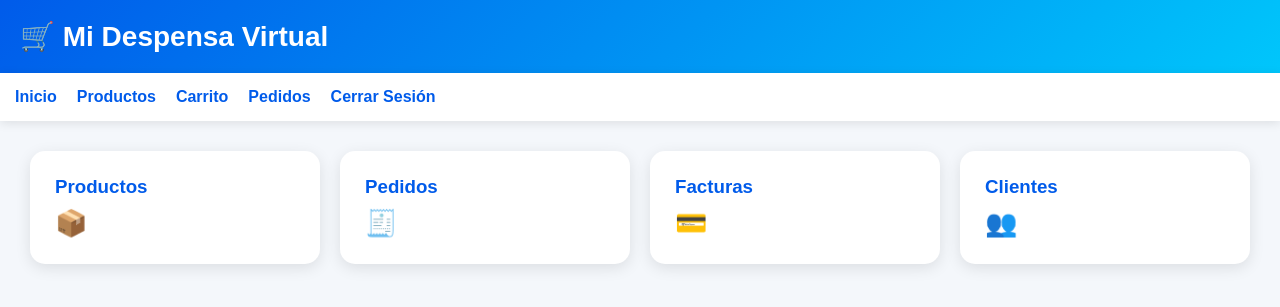
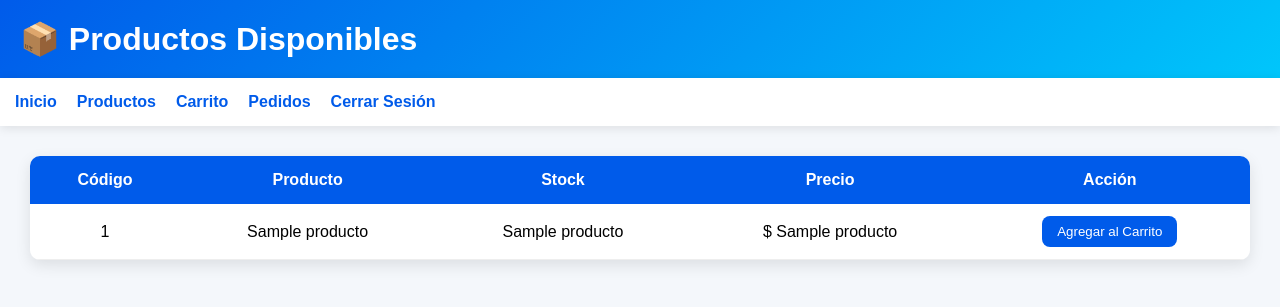
Before and after one commit to Cindy-M-G/D_MI_DESPENSA_VIRTUAL, a Flask app: template BACKEND/templates/productos.html in a window 1280 px wide. Shown: the top 307 px of the page. Run offline with Flask 3, Linux system fonts and the light colour scheme; the template is opened without the code that fills it: most values are stand-ins (such as "Sample title", 1, 10 or a date in 2020).

Commit message:
Refactor productos.html to use table layout

```diff
--- a/BACKEND/templates/productos.html
+++ b/BACKEND/templates/productos.html
@@ -5,7 +5,7 @@
 <meta charset="UTF-8">
 <meta name="viewport" content="width=device-width, initial-scale=1.0">
 
-<title>Dashboard - Mi Despensa Virtual</title>
+<title>Productos</title>
 
 <style>
 
@@ -26,10 +26,6 @@ padding:20px;
 color:white;
 }
 
-header h1{
-font-size:28px;
-}
-
 nav{
 background:white;
 padding:15px;
@@ -48,27 +44,38 @@ font-weight:bold;
 padding:30px;
 }
 
-.cards{
-display:grid;
-grid-template-columns:repeat(auto-fit,minmax(220px,1fr));
-gap:20px;
+table{
+width:100%;
+background:white;
+border-collapse:collapse;
+border-radius:10px;
+overflow:hidden;
+box-shadow:0 5px 15px rgba(0,0,0,.1);
 }
 
-.card{
-background:white;
-padding:25px;
-border-radius:15px;
-box-shadow:0 4px 15px rgba(0,0,0,.1);
+th{
+background:#005bea;
+color:white;
+padding:15px;
 }
 
-.card h3{
-color:#005bea;
-margin-bottom:10px;
+td{
+padding:12px;
+text-align:center;
+border-bottom:1px solid #eee;
 }
 
-.card p{
-font-size:26px;
-font-weight:bold;
+tr:hover{
+background:#f3f8ff;
+}
+
+.btn{
+background:#005bea;
+color:white;
+padding:8px 15px;
+border:none;
+border-radius:8px;
+cursor:pointer;
 }
 
 </style>
@@ -78,7 +85,7 @@ font-weight:bold;
 <body>
 
 <header>
-<h1>🛒 Mi Despensa Virtual</h1>
+<h1>📦 Productos Disponibles</h1>
 </header>
 
 <nav>
@@ -97,29 +104,47 @@ font-weight:bold;
 
 <div class="container">
 
-<div class="cards">
+<table>
 
-<div class="card">
-<h3>Productos</h3>
-<p>📦</p>
-</div>
+<tr>
 
-<div class="card">
-<h3>Pedidos</h3>
-<p>🧾</p>
-</div>
+<th>Código</th>
 
-<div class="card">
-<h3>Facturas</h3>
-<p>💳</p>
-</div>
+<th>Producto</th>
 
-<div class="card">
-<h3>Clientes</h3>
-<p>👥</p>
-</div>
+<th>Stock</th>
 
-</div>
+<th>Precio</th>
+
+<th>Acción</th>
+
+</tr>
+
+{% for p in productos %}
+
+<tr>
+
+<td>{{ p[0] }}</td>
+
+<td>{{ p[1] }}</td>
+
+<td>{{ p[2] }}</td>
+
+<td>$ {{ p[3] }}</td>
+
+<td>
+
+<button class="btn">
+Agregar al Carrito
+</button>
+
+</td>
+
+</tr>
+
+{% endfor %}
+
+</table>
 
 </div>
 
```
